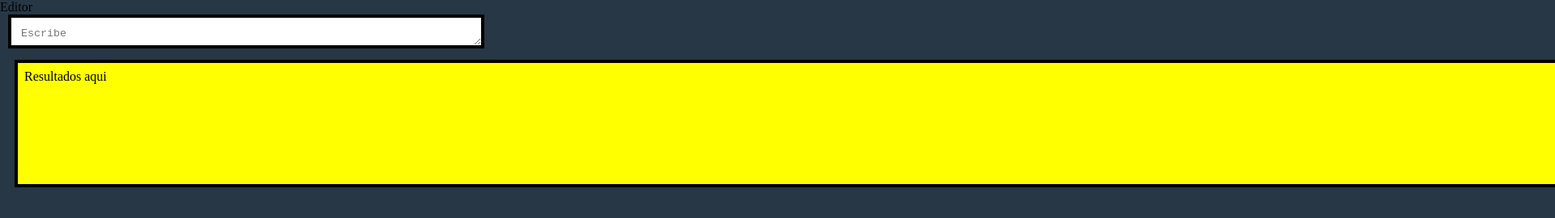
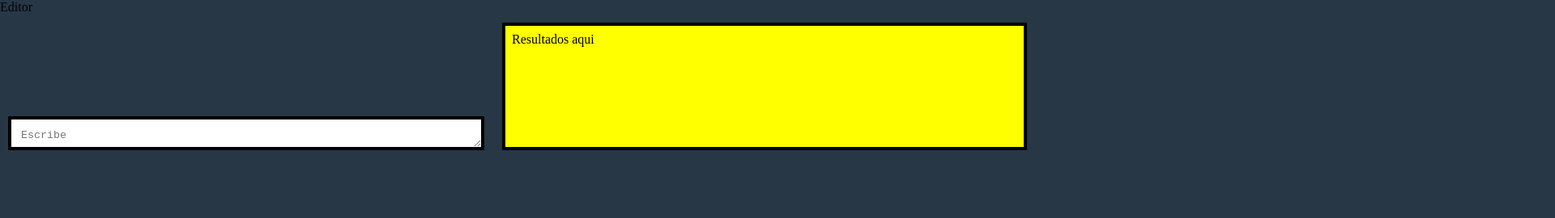
Before and after one commit to JoseAngelVegas/editor, a plain HTML site: page index.html in a window 1280 px wide. Shown: the top 270 px of the page at 81% size, 1920 px wide, since content can reach past the window. Drawn offline with Linux system fonts and the light colour scheme.

Commit message:
Actualizar index.html

```diff
--- a/index.html
+++ b/index.html
@@ -40,7 +40,8 @@
 
           .editor {
              margin-left: 18px;
-             width: 200%;
+             width: 50%;
+             height: 120%;
              border: 4px solid black;
              margin-top: 10px;
              background-color: yellow;
```
